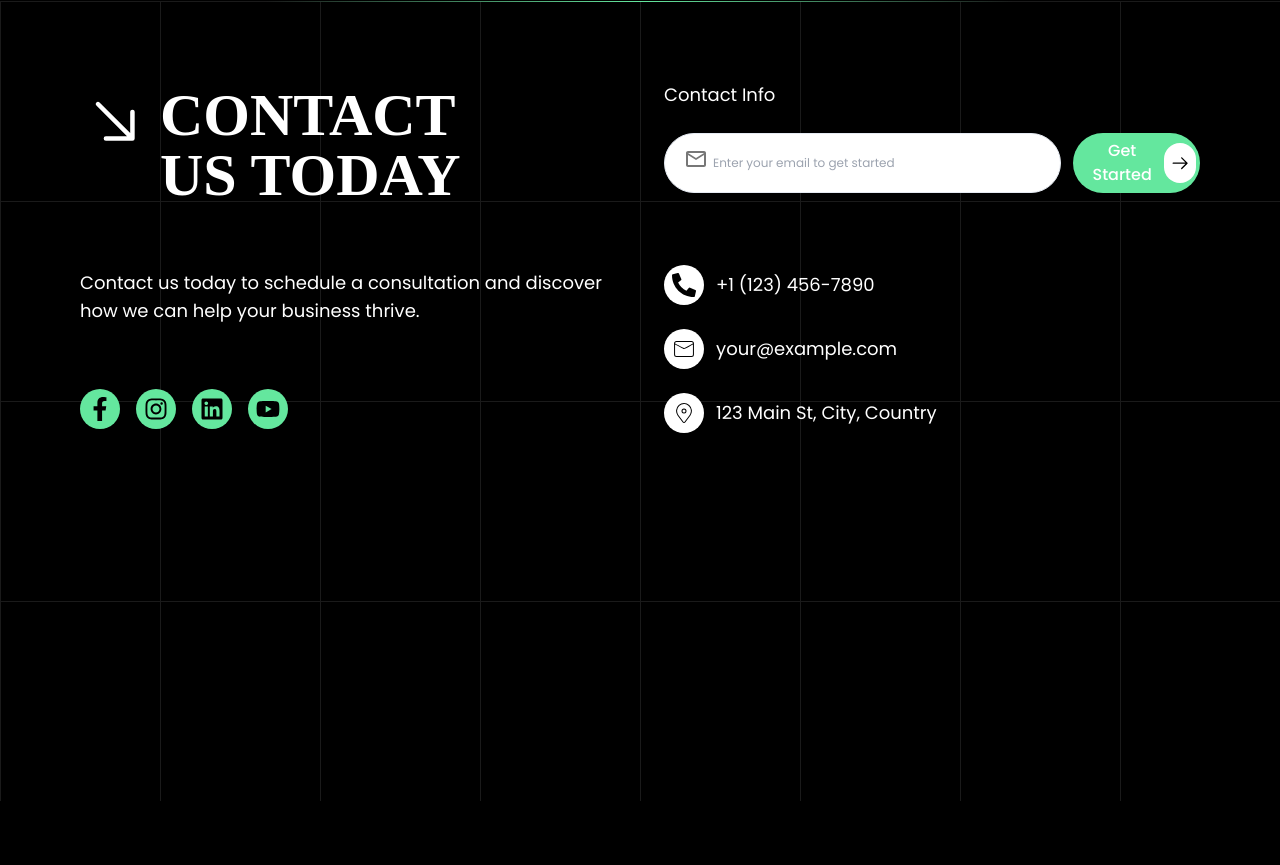
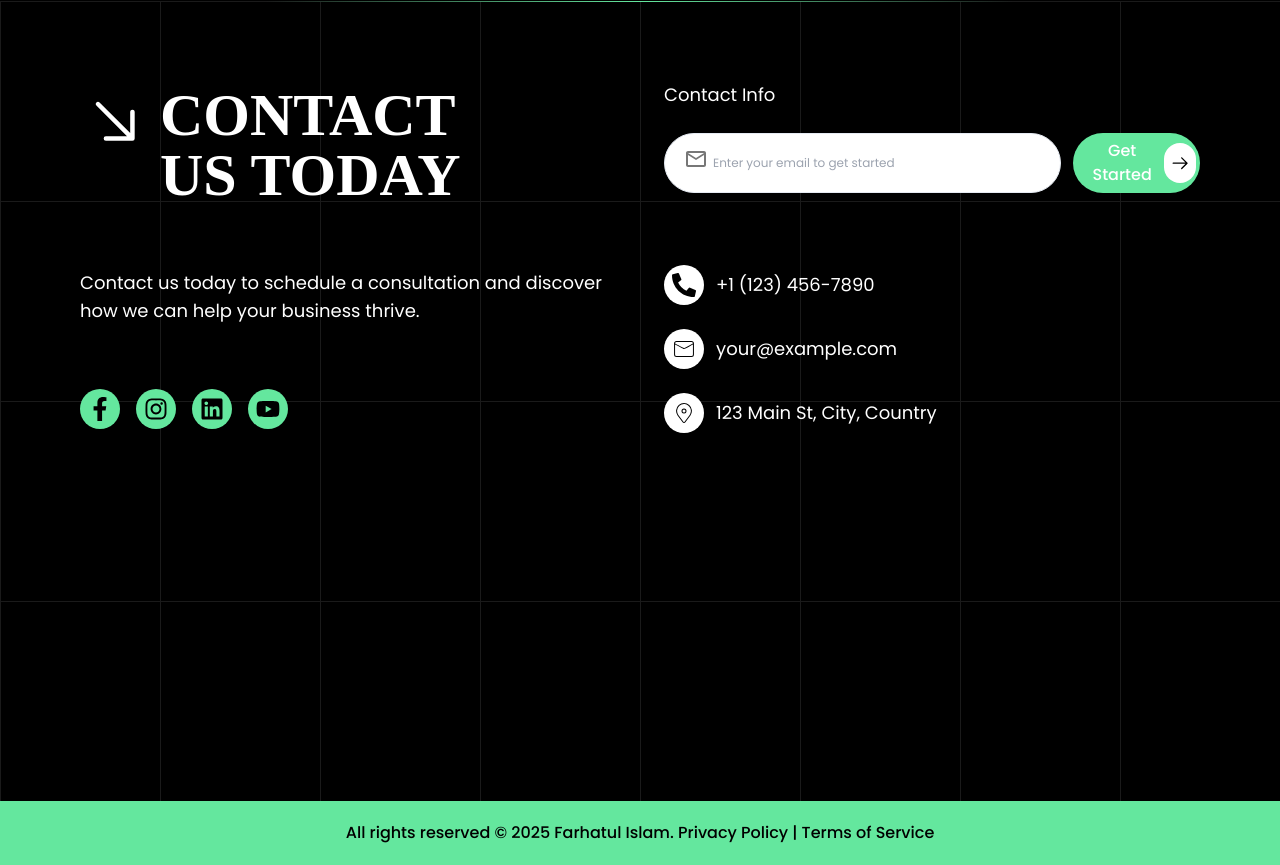
Before and after one commit to tm-fuad05/new-project, a React (Vite) app: page / in a window 1280 px wide. Shown: the part 1553-2418 px from the top of the page. Before the commit the page ends 2354 px from the top, so only its background shows below. Built offline with nearby package versions, Linux system fonts and the light colour scheme; a web font is replaced by a local one.

Commit message:
footer done

```diff
--- /dev/null
+++ b/src/components/Shared/Footer.jsx
@@ -0,0 +1,12 @@
+const Footer = () => {
+  return (
+    <div className="bg-primary py-5 ">
+      <p className="text-black text-center font-medium">
+        All rights reserved © 2025 Farhatul Islam. Privacy Policy | Terms of
+        Service
+      </p>
+    </div>
+  );
+};
+
+export default Footer;
--- a/src/pages/Root.jsx
+++ b/src/pages/Root.jsx
@@ -1,11 +1,13 @@
 import { Outlet } from "react-router-dom";
 import Navbar from "../components/Shared/Navbar";
+import Footer from "../components/Shared/Footer";
 
 const Root = () => {
   return (
     <div>
       <Navbar></Navbar>
       <Outlet></Outlet>
+      <Footer />
     </div>
   );
 };
```
